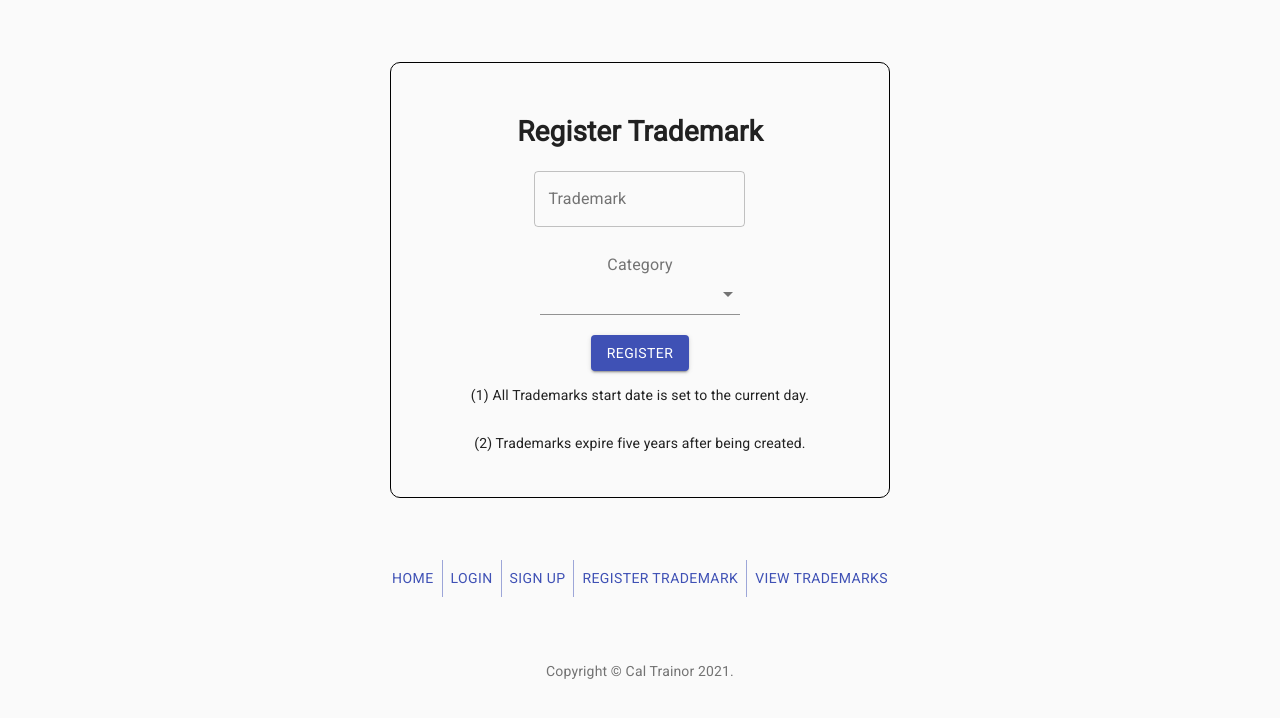
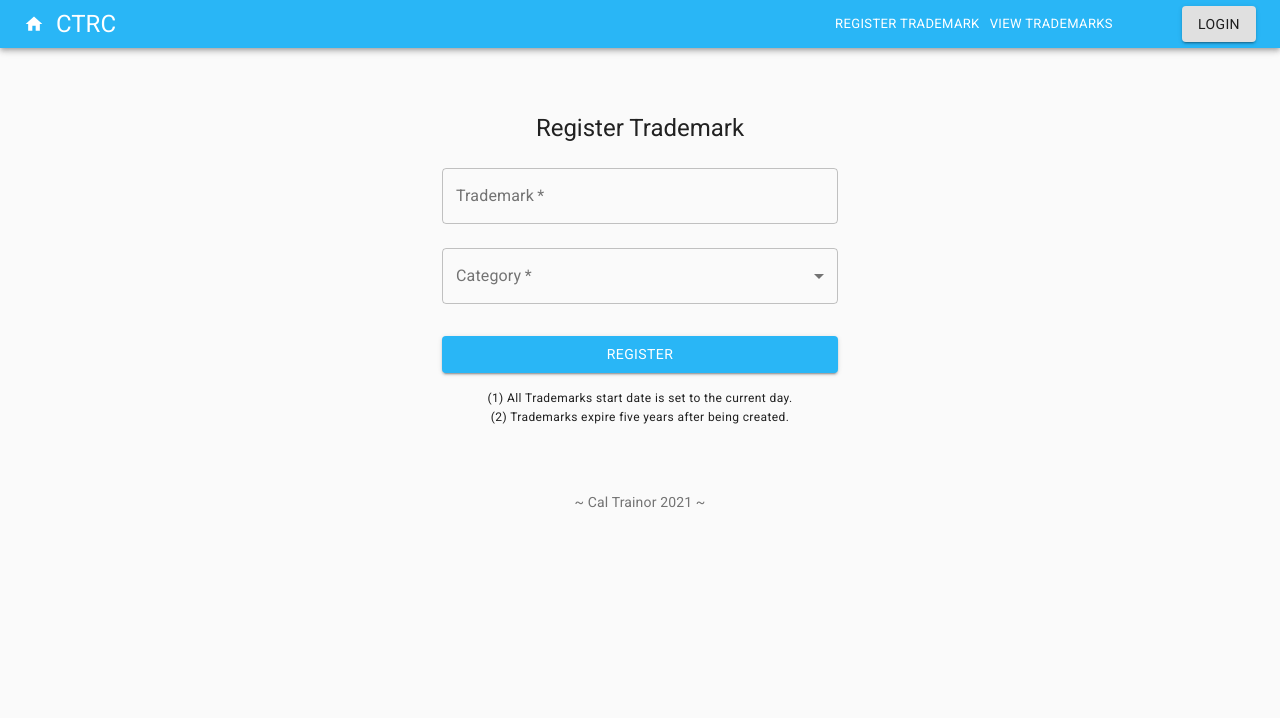
Before and after one commit to Ctrain16/Trademark-Registration, a React (Create React App) app in the folder client/: page /Register in a window 1280 px wide. Shown: the top 718 px of the page. Built offline with nearby package versions, Linux system fonts and the light colour scheme.

Commit message:
continued restyling

```diff
--- a/client/package.json
+++ b/client/package.json
@@ -9,6 +9,7 @@
     "@testing-library/react": "^11.2.5",
     "@testing-library/user-event": "^12.7.3",
     "axios": "^0.21.1",
+    "fontsource-roboto": "^4.0.0",
     "react": "^17.0.1",
     "react-dom": "^17.0.1",
     "react-router-dom": "^5.2.0",
--- a/client/src/App.js
+++ b/client/src/App.js
@@ -3,7 +3,6 @@ import { useState } from "react";
 
 import CssBaseline from "@material-ui/core/CssBaseline";
 import { ThemeProvider, createMuiTheme } from "@material-ui/core/styles";
-import { Box } from "@material-ui/core";
 import "fontsource-roboto";
 
 import Home from "./components/Home";
@@ -12,9 +11,24 @@ import Signup from "./components/Signup";
 import Footer from "./components/Footer";
 import Register from "./components/Register";
 import Trademarks from "./components/Trademarks";
-import Copyright from "./components/Copyright";
+import Header from "./components/Header";
 
-const theme = createMuiTheme({});
+const theme = createMuiTheme({
+  palette: {
+    primary: {
+      main: "#29b6f6",
+      light: "#53c4f7",
+      dark: "#1c7fac",
+      contrastText: "#fff",
+    },
+    secondary: {
+      main: "#ffa726",
+      light: "#ffb851",
+      dark: "#b2741a",
+      contrastText: "#000",
+    },
+  },
+});
 
 function App() {
   const trademarkCategories = [
@@ -77,8 +91,8 @@ function App() {
   return (
     <CssBaseline>
       <ThemeProvider theme={theme}>
-        <div>
         <Router>
+          <Header />
           <Switch>
             <Route
               path="/"
@@ -160,11 +174,7 @@ function App() {
             />
           </Switch>
           <Footer />
-            <Box mt={8}>
-              <Copyright />
-            </Box>
         </Router>
-        </div>
       </ThemeProvider>
     </CssBaseline>
   );
--- a/client/src/components/Copyright.js
+++ /dev/null
@@ -1,13 +0,0 @@
-import { Typography } from "@material-ui/core";
-
-function Copyright() {
-  return (
-    <Typography variant="body2" color="textSecondary" align="center">
-      {"Copyright © Cal Trainor "}
-      {new Date().getFullYear()}
-      {"."}
-    </Typography>
-  );
-}
-
-export default Copyright;
--- a/client/src/components/Footer.js
+++ b/client/src/components/Footer.js
@@ -1,30 +1,15 @@
-import { Button, ButtonGroup } from "@material-ui/core";
-import { Link } from "react-router-dom";
+import { Typography, Box } from "@material-ui/core";
 
 function Footer() {
   return (
     <div className="footer">
-      <ButtonGroup
-        variant="text"
-        color="primary"
-        aria-label="text primary button group"
-      >
-        <Button component={Link} to="/">
-          Home
-        </Button>
-        <Button component={Link} to="/Login">
-          Login
-        </Button>
-        <Button component={Link} to="/Signup">
-          Sign up
-        </Button>
-        <Button component={Link} to="/Register">
-          Register Trademark
-        </Button>
-        <Button component={Link} to="/Trademarks">
-          View Trademarks
-        </Button>
-      </ButtonGroup>
+      <Box mt={8}>
+        <Typography variant="body2" color="textSecondary" align="center">
+          {"~ Cal Trainor "}
+          {new Date().getFullYear()}
+          {" ~"}
+        </Typography>
+      </Box>
     </div>
   );
 }
--- /dev/null
+++ b/client/src/components/Header.js
@@ -0,0 +1,70 @@
+import {
+  AppBar,
+  Toolbar,
+  Typography,
+  Button,
+  makeStyles,
+} from "@material-ui/core";
+import IconButton from "@material-ui/core/IconButton";
+import HomeIcon from "@material-ui/icons/Home";
+
+import { Link, useHistory } from "react-router-dom";
+
+const useStyles = makeStyles((theme) => ({
+  root: {
+    flexGrow: 1,
+  },
+  rightButton: {
+    marginRight: theme.spacing(8),
+  },
+  title: {
+    flexGrow: 1,
+  },
+}));
+
+function Header() {
+  const classes = useStyles();
+  const history = useHistory();
+
+  return (
+    <div className={classes.root}>
+      <AppBar position="static">
+        <Toolbar variant="dense">
+          <IconButton
+            edge="start"
+            color="inherit"
+            aria-label="menu"
+            onClick={() => history.push("/")}
+          >
+            <HomeIcon fontSize="small" />
+          </IconButton>
+          <Typography variant="h5" className={classes.title}>
+            CTRC
+          </Typography>
+          <Button color="inherit" size="small" component={Link} to="/Register">
+            Register Trademark
+          </Button>
+          <Button
+            className={classes.rightButton}
+            color="inherit"
+            size="small"
+            component={Link}
+            to="/Trademarks"
+          >
+            View Trademarks
+          </Button>
+          <Button
+            color="default"
+            variant="contained"
+            component={Link}
+            to="/Login"
+          >
+            Login
+          </Button>
+        </Toolbar>
+      </AppBar>
+    </div>
+  );
+}
+
+export default Header;
--- a/client/src/components/Home.js
+++ b/client/src/components/Home.js
@@ -1,7 +1,7 @@
 import { Link } from "react-router-dom";
 import { useEffect } from "react";
 
-import { Button } from "@material-ui/core";
+import { Button, Container } from "@material-ui/core";
 import Search from "./Search";
 
 function Home({
@@ -38,7 +38,7 @@ function Home({
   ]);
 
   return (
-    <div className="App">
+    <Container component="main" maxWidth="lg">
       <Search
         search={search}
         setSearch={setSearch}
@@ -69,7 +69,7 @@ function Home({
           Login
         </Button>
       )}
-    </div>
+    </Container>
   );
 }
 
--- a/client/src/components/Register.js
+++ b/client/src/components/Register.js
@@ -2,13 +2,38 @@ import { useState } from "react";
 import axios from "axios";
 import {
   Button,
+  Container,
   InputLabel,
+  makeStyles,
   MenuItem,
   Select,
   TextField,
+  Typography,
 } from "@material-ui/core";
 
+const useStyles = makeStyles((theme) => ({
+  paper: {
+    marginTop: theme.spacing(8),
+    display: "flex",
+    flexDirection: "column",
+    alignItems: "center",
+  },
+  avatar: {
+    margin: theme.spacing(1),
+    backgroundColor: theme.palette.secondary.main,
+  },
+  form: {
+    width: "100%",
+    marginTop: theme.spacing(1),
+  },
+  submit: {
+    margin: theme.spacing(3, 0, 2),
+  },
+}));
+
 function Register({ loggedIn, email, setResultsList, trademarkCategories }) {
+  const classes = useStyles();
+
   const [trademark, setTrademark] = useState("");
   const [category, setCategory] = useState("");
 
@@ -56,51 +81,63 @@ function Register({ loggedIn, email, setResultsList, trademarkCategories }) {
   }
 
   return (
-    <div className="center-container">
-      <div className="form">
-        <h1>Register Trademark</h1>
-        <form>
-          <div>
+    <Container component="main" maxWidth="xs">
+      <div className={classes.paper}>
+        <Typography component="h1" variant="h5">
+          Register Trademark
+        </Typography>
+        <form className={classes.form}>
           <TextField
+            variant="outlined"
+            margin="normal"
+            required
+            fullWidth
             name="trademark"
             label="Trademark"
-              variant="outlined"
+            id="trademark"
+            autoComplete="trademark"
             placeholder="Your Trademark"
             value={trademark}
             onChange={(e) => setTrademark(e.target.value)}
           />
-          </div>
-          <div>
-            <InputLabel>Category</InputLabel>
-            <Select
+          <TextField
+            variant="outlined"
+            margin="normal"
+            select
+            required
+            fullWidth
             name="category"
+            label="Category"
+            id="category"
             value={category}
             onChange={(e) => setCategory(e.target.value)}
-              style={{
-                minWidth: 200,
-              }}
           >
-              {trademarkCategories.map((catType, index) => (
-                <MenuItem key={index} value={catType}>
-                  {catType}
-                </MenuItem>
+            {trademarkCategories.map((option) => (
+              <option key={option} value={option}>
+                {option}
+              </option>
             ))}
-            </Select>
-          </div>
+          </TextField>
 
           <Button
+            fullWidth
             variant="contained"
             color="primary"
             onClick={registerTrademark}
+            className={classes.submit}
           >
             Register
           </Button>
         </form>
 
-        <p>(1) All Trademarks start date is set to the current day.</p>
-        <p>(2) Trademarks expire five years after being created.</p>
+        <Typography variant="caption">
+          (1) All Trademarks start date is set to the current day.
+        </Typography>
+        <Typography variant="caption">
+          (2) Trademarks expire five years after being created.
+        </Typography>
       </div>
-    </div>
+    </Container>
   );
 }
 
--- a/client/src/index.css
+++ b/client/src/index.css
@@ -29,10 +29,3 @@
 .form div {
   margin-bottom: 10px;
 }
-
-.footer {
-  display: flex;
-  justify-content: center;
-  align-items: center;
-  bottom: 10px;
-}
```
Also changed, not shown: 2 other files (tests, documents, lock files or other folders). Lines whose indentation alone changed are shown as unchanged.
